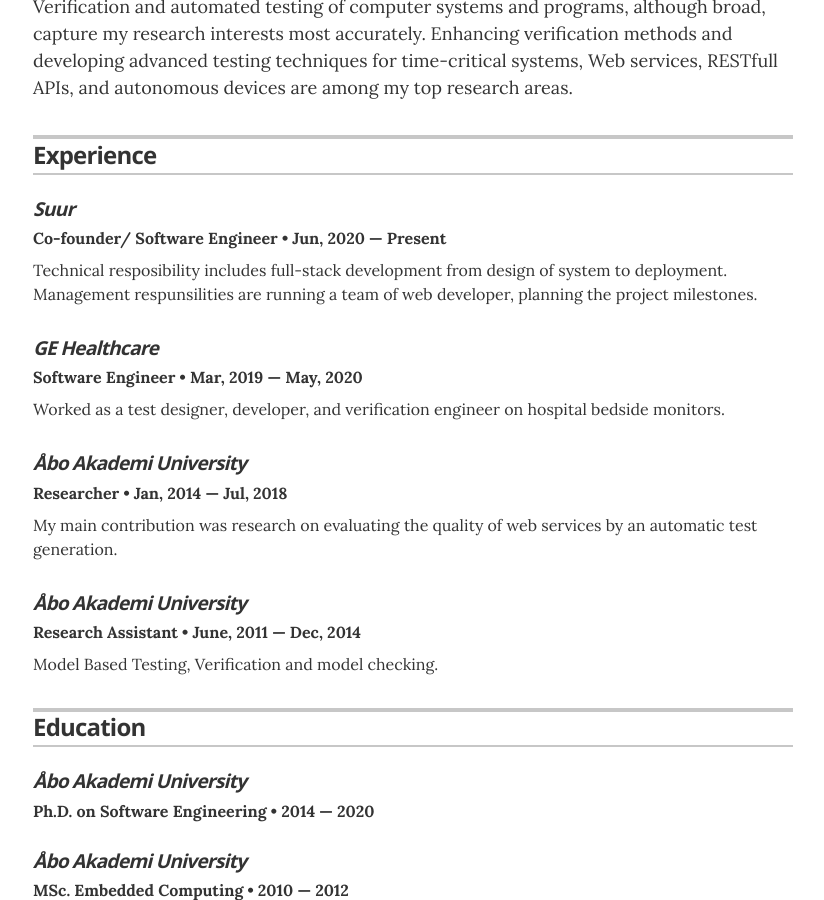
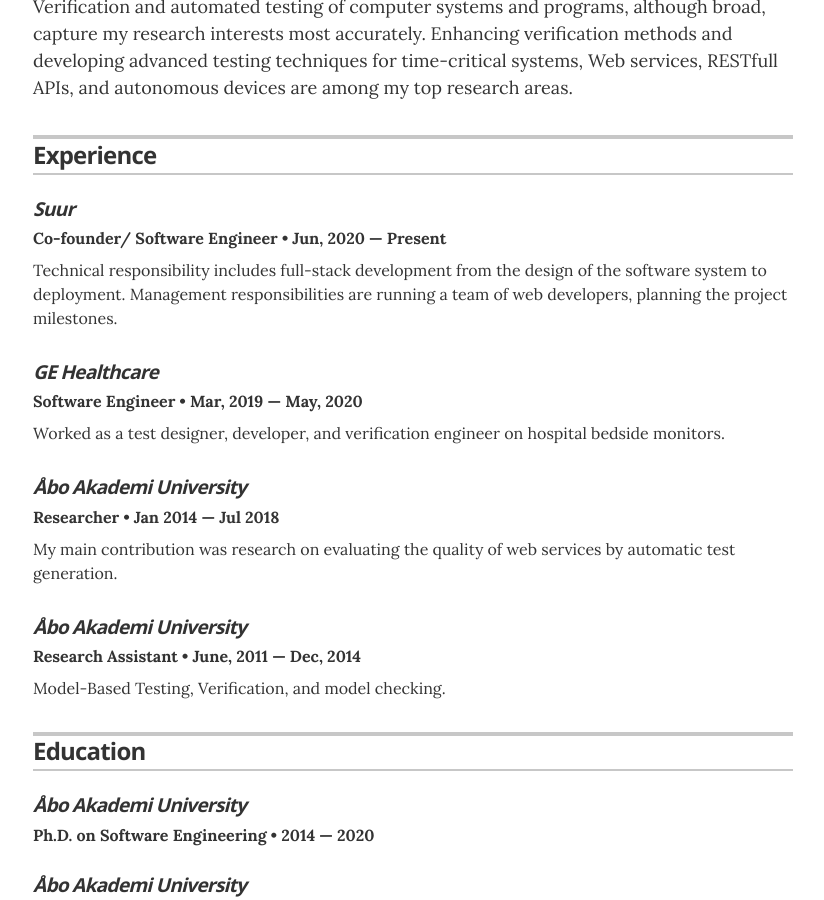
Before and after one commit to fasia/myresume, a Jekyll site: the page built from index.html, in a window 1280 px wide and 900 px high, scrolled down 306 px. Shown: the whole window, without its empty margins (227-1051 px from the left). Built offline with Jekyll 4.4.1, drawn with Linux system fonts in a browser that asks for light colours.

Commit message:
fixed typo

```diff
--- a/_data/experience.yml
+++ b/_data/experience.yml
@@ -3,7 +3,7 @@
 - company: Suur
   position: Co-founder/ Software Engineer
   duration: Jun, 2020 &mdash; Present
-  summary: Technical resposibility includes full-stack development from design of system to deployment. Management respunsilities are running a team of web developer, planning the project milestones.
+  summary: Technical responsibility includes full-stack development from the design of the software system to deployment. Management responsibilities are running a team of web developers, planning the project milestones.
 
 # Software Engineer
 - company: GE Healthcare
@@ -14,14 +14,14 @@
 # Researcher
 - company: Åbo Akademi University
   position: Researcher
-  duration: Jan, 2014  &mdash; Jul, 2018
-  summary: My main contribution was research on evaluating the quality of web services by an automatic test generation.
+  duration: Jan 2014  &mdash; Jul 2018
+  summary: My main contribution was research on evaluating the quality of web services by automatic test generation.
 
  # Research Assistant
 - company: Åbo Akademi University
   position: Research Assistant
   duration: June, 2011  &mdash; Dec, 2014
-  summary: Model Based Testing, Verification and model checking.
+  summary: Model-Based Testing, Verification, and model checking.
 
 # IT Engineer/ Program Coordinator
 # - company: Babol University of Technology
```
